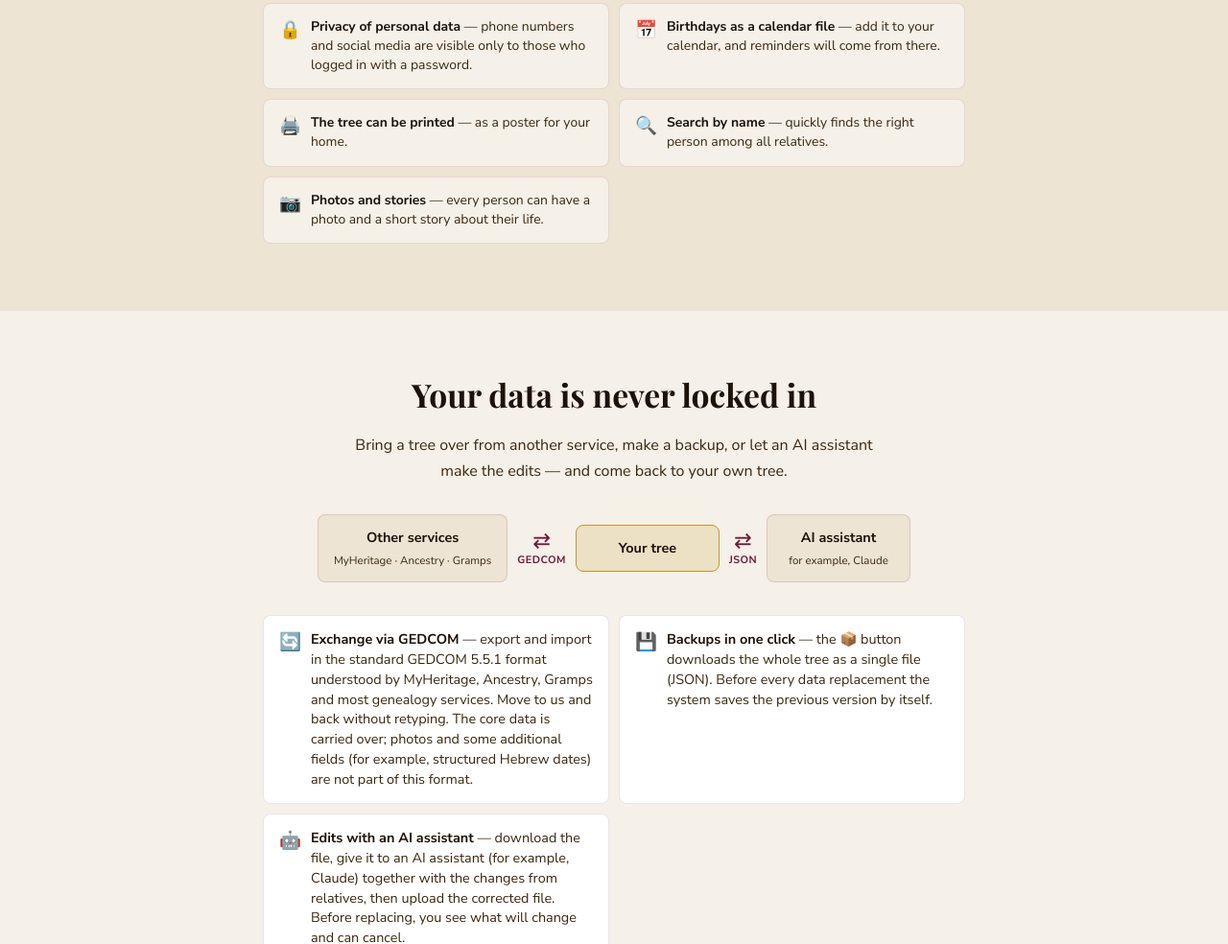
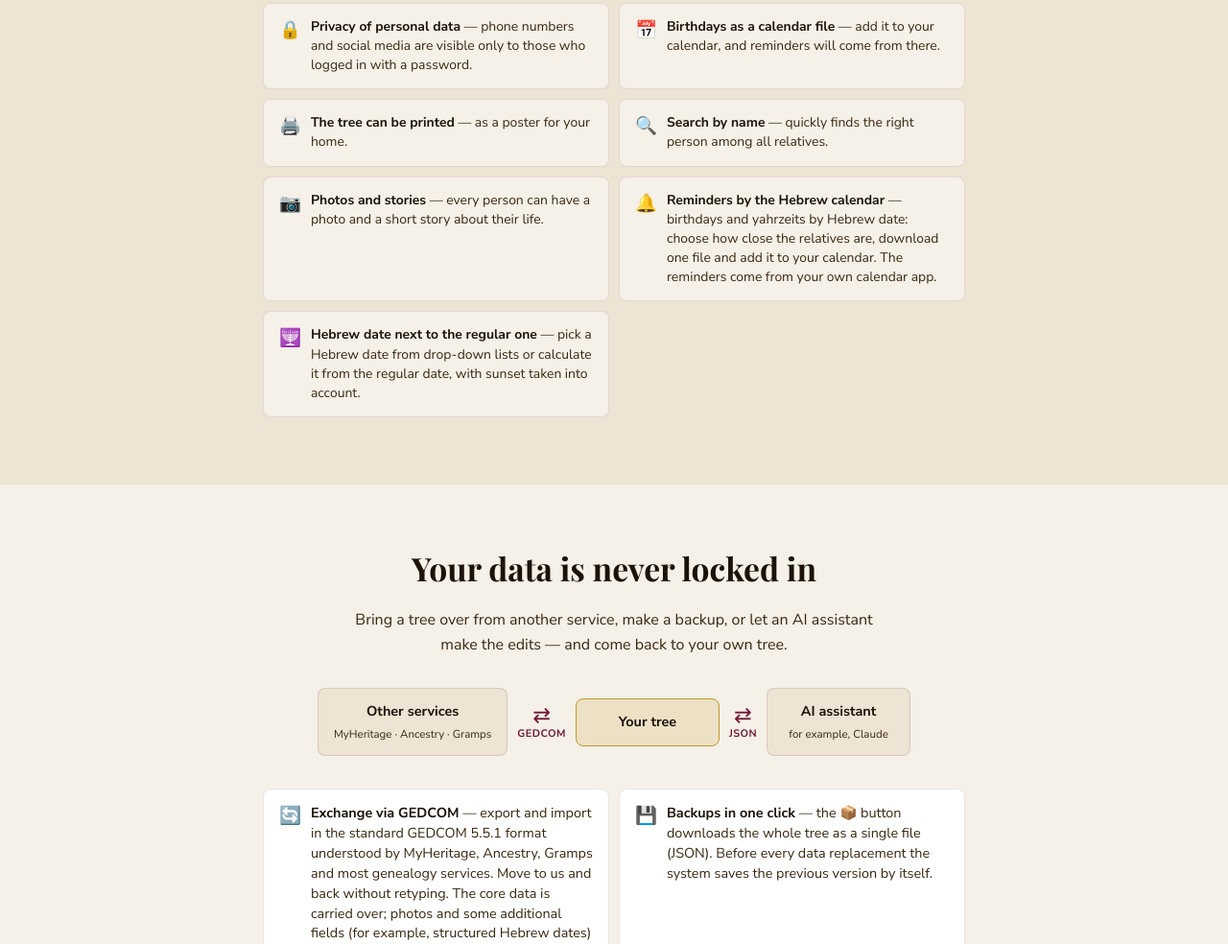
Before and after one commit to slvm972/family-tree-template, a plain HTML site: page welcome.html in a window 1280 px wide. Shown: the part 1049-2033 px from the top of the page at 96% size. Drawn offline with nearby package versions, Linux system fonts and the light colour scheme.

Commit message:
port: two new feature blocks on the welcome page (reminders, Hebrew date) in ru/en/he (step 10a)

```diff
--- a/welcome.html
+++ b/welcome.html
@@ -398,6 +398,16 @@
         <span class="txt" data-i="feat9"><b>Фото и истории</b> — у каждого человека можно
         сохранить фотографию и рассказ о его жизни.</span>
       </div>
+
+      <div class="leaf">
+        <span class="icon">🔔</span>
+        <span class="txt" data-i="feat10"><b>Напоминания по еврейскому календарю</b> — дни рождения и годовщины смерти по еврейской дате: выберите круг родственников, скачайте файл и добавьте его в свой календарь. Напоминания придут уже из вашего календарного приложения.</span>
+      </div>
+
+      <div class="leaf">
+        <span class="icon">🕎</span>
+        <span class="txt" data-i="feat11"><b>Еврейская дата рядом с обычной</b> — выбирайте еврейскую дату списками (день, месяц, год) или вычисляйте её по обычной дате с учётом захода солнца.</span>
+      </div>
     </div>
   </div>
 </section>
@@ -488,6 +498,8 @@ const UI = {
     'feat7': '<b>Дерево можно распечатать</b> — как постер для дома.',
     'feat8': '<b>Поиск по имени</b> — быстро находит нужного человека среди всех родственников.',
     'feat9': '<b>Фото и истории</b> — у каждого человека можно сохранить фотографию и рассказ о его жизни.',
+    'feat10': '<b>Напоминания по еврейскому календарю</b> — дни рождения и годовщины смерти по еврейской дате: выберите круг родственников, скачайте файл и добавьте его в свой календарь. Напоминания придут уже из вашего календарного приложения.',
+    'feat11': '<b>Еврейская дата рядом с обычной</b> — выбирайте еврейскую дату списками (день, месяц, год) или вычисляйте её по обычной дате с учётом захода солнца.',
     'steps-h2': 'С чего начать',
     'steps-lede': 'Четыре шага — и дерево готово принимать вашу семью.',
     'step1-num': 'Шаг I',
@@ -523,6 +535,8 @@ const UI = {
     'feat7': '<b>The tree can be printed</b> — as a poster for your home.',
     'feat8': '<b>Search by name</b> — quickly finds the right person among all relatives.',
     'feat9': '<b>Photos and stories</b> — every person can have a photo and a short story about their life.',
+    'feat10': '<b>Reminders by the Hebrew calendar</b> — birthdays and yahrzeits by Hebrew date: choose how close the relatives are, download one file and add it to your calendar. The reminders come from your own calendar app.',
+    'feat11': '<b>Hebrew date next to the regular one</b> — pick a Hebrew date from drop-down lists or calculate it from the regular date, with sunset taken into account.',
     'steps-h2': 'Where to start',
     'steps-lede': 'Four steps — and the tree is ready to welcome your family.',
     'step1-num': 'Step I',
@@ -558,6 +572,8 @@ const UI = {
     'feat7': '<b>\u05d0\u05e4\u05e9\u05e8 \u05dc\u05d4\u05d3\u05e4\u05d9\u05e1 \u05d0\u05ea \u05d4\u05e2\u05e5</b> — \u05db\u05e4\u05d5\u05e1\u05d8\u05e8 \u05dc\u05d1\u05d9\u05ea.',
     'feat8': '<b>\u05d7\u05d9\u05e4\u05d5\u05e9 \u05dc\u05e4\u05d9 \u05e9\u05dd</b> — \u05de\u05d5\u05e6\u05d0 \u05d1\u05de\u05d4\u05d9\u05e8\u05d5\u05ea \u05d0\u05ea \u05d4\u05d0\u05d3\u05dd \u05d4\u05de\u05d1\u05d5\u05e7\u05e9 \u05d1\u05d9\u05df \u05db\u05dc \u05d1\u05e0\u05d9 \u05d4\u05de\u05e9\u05e4\u05d7\u05d4.',
     'feat9': '<b>\u05ea\u05de\u05d5\u05e0\u05d5\u05ea \u05d5\u05e1\u05d9\u05e4\u05d5\u05e8\u05d9\u05dd</b> — \u05dc\u05db\u05dc \u05d0\u05d3\u05dd \u05e0\u05d9\u05ea\u05df \u05dc\u05e9\u05de\u05d5\u05e8 \u05ea\u05de\u05d5\u05e0\u05d4 \u05d5\u05e1\u05d9\u05e4\u05d5\u05e8 \u05e2\u05dc \u05d7\u05d9\u05d9\u05d5.',
+    'feat10': '<b>\u05EA\u05D6\u05DB\u05D5\u05E8\u05D5\u05EA \u05DC\u05E4\u05D9 \u05D4\u05DC\u05D5\u05D7 \u05D4\u05E2\u05D1\u05E8\u05D9</b> — \u05D9\u05DE\u05D9 \u05D4\u05D5\u05DC\u05D3\u05EA \u05D5\u05D9\u05D0\u05E8\u05E6\u05D9\u05D9\u05D8 \u05DC\u05E4\u05D9 \u05D4\u05EA\u05D0\u05E8\u05D9\u05DA \u05D4\u05E2\u05D1\u05E8\u05D9: \u05D1\u05D5\u05D7\u05E8\u05D9\u05DD \u05DB\u05DE\u05D4 \u05E7\u05E8\u05D5\u05D1\u05D9 \u05DE\u05E9\u05E4\u05D7\u05D4 \u05DC\u05DB\u05DC\u05D5\u05DC, \u05DE\u05D5\u05E8\u05D9\u05D3\u05D9\u05DD \u05E7\u05D5\u05D1\u05E5 \u05D5\u05DE\u05D5\u05E1\u05D9\u05E4\u05D9\u05DD \u05DC\u05D9\u05D5\u05DE\u05DF. \u05D4\u05EA\u05D6\u05DB\u05D5\u05E8\u05D5\u05EA \u05DE\u05D2\u05D9\u05E2\u05D5\u05EA \u05DE\u05D0\u05E4\u05DC\u05D9\u05E7\u05E6\u05D9\u05D9\u05EA \u05D4\u05D9\u05D5\u05DE\u05DF \u05E9\u05DC\u05DB\u05DD.',
+    'feat11': '<b>\u05D4\u05EA\u05D0\u05E8\u05D9\u05DA \u05D4\u05E2\u05D1\u05E8\u05D9 \u05DC\u05E6\u05D3 \u05D4\u05DC\u05D5\u05E2\u05D6\u05D9</b> — \u05D1\u05D5\u05D7\u05E8\u05D9\u05DD \u05EA\u05D0\u05E8\u05D9\u05DA \u05E2\u05D1\u05E8\u05D9 \u05DE\u05E8\u05E9\u05D9\u05DE\u05D5\u05EA \u05D0\u05D5 \u05DE\u05D7\u05E9\u05D1\u05D9\u05DD \u05D0\u05D5\u05EA\u05D5 \u05DC\u05E4\u05D9 \u05D4\u05EA\u05D0\u05E8\u05D9\u05DA \u05D4\u05DC\u05D5\u05E2\u05D6\u05D9, \u05DB\u05D5\u05DC\u05DC \u05D4\u05EA\u05D7\u05E9\u05D1\u05D5\u05EA \u05D1\u05E9\u05E7\u05D9\u05E2\u05D4.',
     'steps-h2': '\u05de\u05d0\u05d9\u05e4\u05d4 \u05de\u05ea\u05d7\u05d9\u05dc\u05d9\u05dd',
     'steps-lede': '\u05d0\u05e8\u05d1\u05e2\u05d4 \u05e9\u05dc\u05d1\u05d9\u05dd — \u05d5\u05d4\u05e2\u05e5 \u05de\u05d5\u05db\u05df \u05dc\u05e7\u05d1\u05dc \u05d0\u05ea \u05d4\u05de\u05e9\u05e4\u05d7\u05d4 \u05e9\u05dc\u05db\u05dd.',
     'step1-num': '\u05e9\u05dc\u05d1 I',
```
